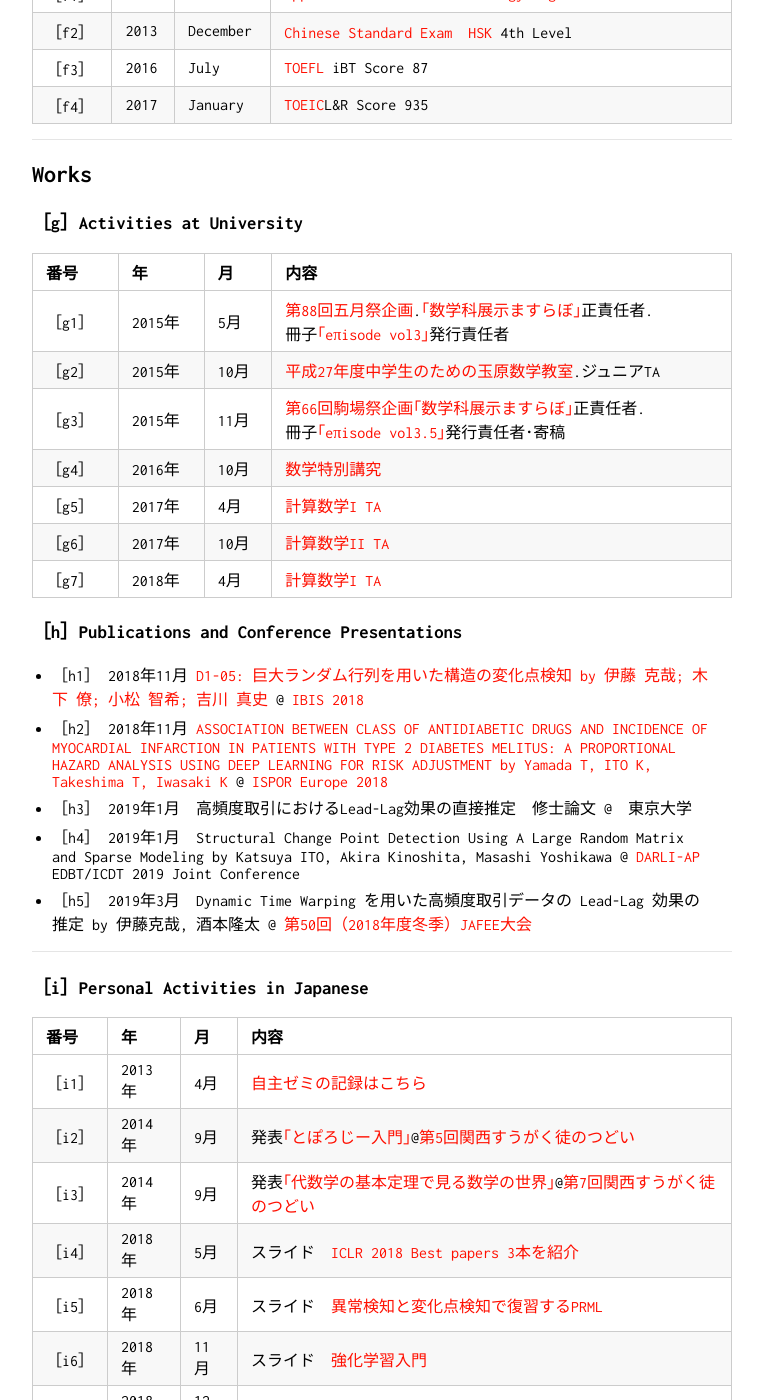
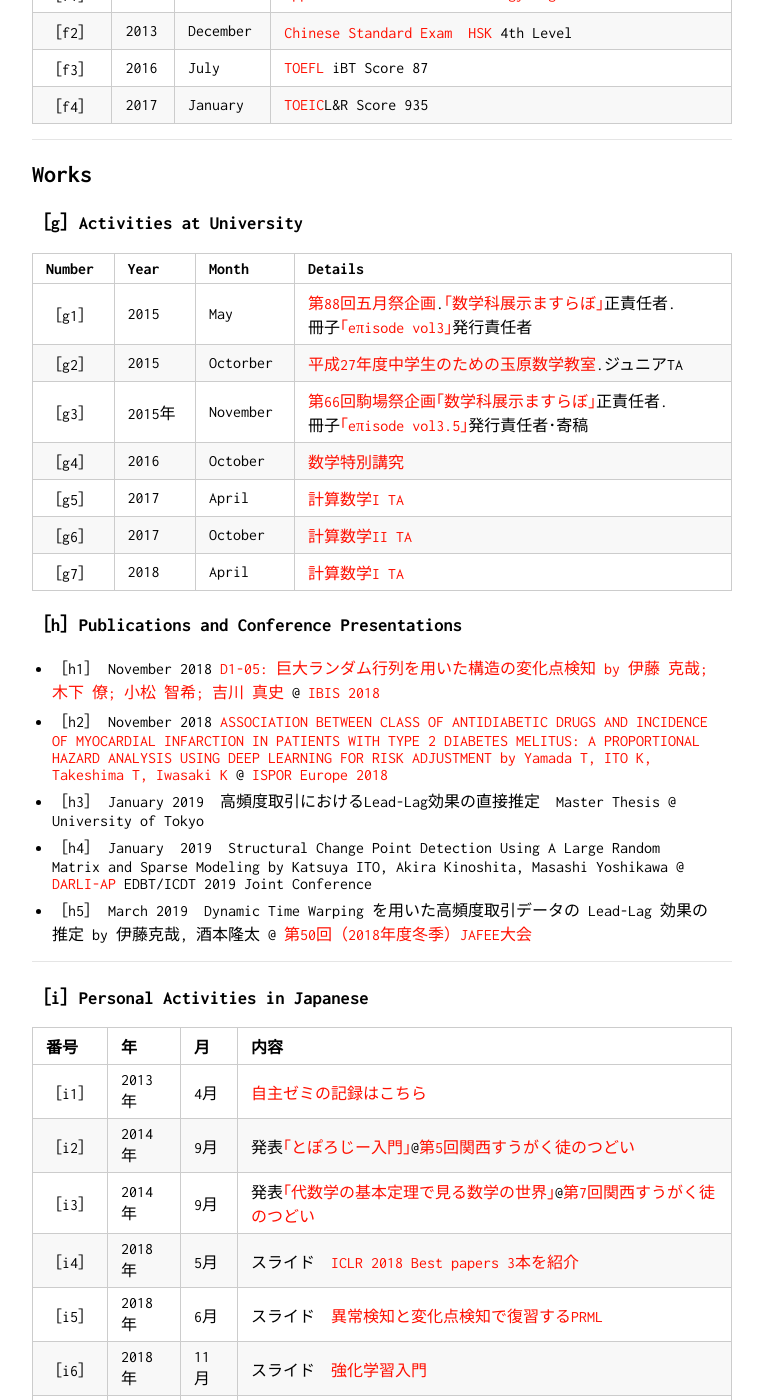
Before and after one commit to KatsuyaITO/KatsuyaITO.github.io, a Jekyll site: the page built from index.md, in a window 1280 px wide and 1400 px high, scrolled down 2149 px. Shown: the whole window, without its empty margins (258-1021 px from the left). Built offline with Jekyll 4.4.1, drawn with Linux system fonts in a browser that asks for light colours; our own code applies the rules of GitHub Pages for plain Markdown files.

Commit message:
Update index.md

```diff
--- a/index.md
+++ b/index.md
@@ -72,7 +72,7 @@ Number|Start|End|Detail
 
 
 ### ［e］<a name="e"></a> Affiliation
-［e1］<a name="E1"></a>[UT-Atoms)](http://ut-atoms.sakura.ne.jp/) <br>
+［e1］<a name="E1"></a>[UT-Atoms](http://ut-atoms.sakura.ne.jp/) <br>
 ［e2］<a name="E2"></a>[UT-TSG](http://www.tsg.ne.jp)<br>
 ［e3］<a name="E3"></a>[Deepcore Kernel](http://deepcore.jp/)<br>
 
@@ -95,22 +95,22 @@ Number|Year|Month|Qualifications
 
 ### ［g］<a name="G"></a>Activities at University
 
-番号|年|月|内容
+Number|Year|Month|Details
 --|--|--|----
-［g1］<a name="G1"></a>|2015年| 5月|[第88回五月祭企画](http://gogatsusai.jp/88/visitor/).[｢数学科展示ますらぼ｣](http://gogatsusai.jp/88/visitor/event/detail/425)正責任者.<br>冊子[｢eπisode vol3｣](https://www.dropbox.com/s/32srb4oayhpwssz/main.pdf?dl=0)発行責任者
-［g2］<a name="G2"></a>|2015年|10月|[平成27年度中学生のための玉原数学教室](http://tambara.ms.u-tokyo.ac.jp/classroom_for_junior_highschool.html).ジュニアTA
-［g3］<a name="G3"></a>|2015年|11月|[第66回駒場祭企画](http://www.komabasai.net/66/visitor/)[｢数学科展示ますらぼ｣](http://www.komabasai.net/66/visitor/event/search/view/?id=731&area=indoor5)正責任者. <br>冊子[｢eπisode vol3.5｣](http://bit.ly/epiKF66)発行責任者･寄稿
-［g4］<a name="G4"></a>|2016年|10月|[数学特別講究](https://github.com/KatsuyaITO/NSofSDE)
-［g5］<a name="G5"></a>|2017年|4月|[計算数学I TA](https://github.com/utmsks/KSImaterial)
-［g6］<a name="G6"></a>|2017年|10月|[計算数学II TA](https://github.com/utmsks/KSImaterial)
-［g7］<a name="G7"></a>|2018年|4月|[計算数学I TA](https://github.com/utmsks/KSImaterial)
+［g1］<a name="G1"></a>|2015|May|[第88回五月祭企画](http://gogatsusai.jp/88/visitor/).[｢数学科展示ますらぼ｣](http://gogatsusai.jp/88/visitor/event/detail/425)正責任者.<br>冊子[｢eπisode vol3｣](https://www.dropbox.com/s/32srb4oayhpwssz/main.pdf?dl=0)発行責任者
+［g2］<a name="G2"></a>|2015|Octorber|[平成27年度中学生のための玉原数学教室](http://tambara.ms.u-tokyo.ac.jp/classroom_for_junior_highschool.html).ジュニアTA
+［g3］<a name="G3"></a>|2015年|November|[第66回駒場祭企画](http://www.komabasai.net/66/visitor/)[｢数学科展示ますらぼ｣](http://www.komabasai.net/66/visitor/event/search/view/?id=731&area=indoor5)正責任者. <br>冊子[｢eπisode vol3.5｣](http://bit.ly/epiKF66)発行責任者･寄稿
+［g4］<a name="G4"></a>|2016|October|[数学特別講究](https://github.com/KatsuyaITO/NSofSDE)
+［g5］<a name="G5"></a>|2017|April|[計算数学I TA](https://github.com/utmsks/KSImaterial)
+［g6］<a name="G6"></a>|2017|October|[計算数学II TA](https://github.com/utmsks/KSImaterial)
+［g7］<a name="G7"></a>|2018|April|[計算数学I TA](https://github.com/utmsks/KSImaterial)
 
 ### ［h］<a name="H"></a>Publications and Conference Presentations
-- ［h1］<a name="H1"></a> 2018年11月  [D1-05: 巨大ランダム行列を用いた構造の変化点検知 by 伊藤 克哉; 木下 僚; 小松 智希; 吉川 真史](http://ibisml.org/ibis2018/discussion/) @ [IBIS 2018](http://ibisml.org/ibis2018/)
-- ［h2］<a name="H2"></a> 2018年11月  [ASSOCIATION BETWEEN CLASS OF ANTIDIABETIC DRUGS AND INCIDENCE OF MYOCARDIAL INFARCTION IN PATIENTS WITH TYPE 2 DIABETES MELITUS: A PROPORTIONAL HAZARD ANALYSIS USING DEEP LEARNING FOR RISK ADJUSTMENT by Yamada T, ITO K, Takeshima T, Iwasaki K](https://myisporbarcelona.zerista.com/poster/member/132982) @  [ISPOR Europe 2018](https://ispor.org/conferences-education/conferences/upcoming-conferences/europe-2018)
-- ［h3］<a name="H3"></a> 2019年1月　高頻度取引におけるLead-Lag効果の直接推定　修士論文 @　東京大学
-- ［h4］<a name="H4"></a> 2019年1月　Structural Change Point Detection Using A Large Random Matrix and Sparse Modeling by Katsuya ITO, Akira Kinoshita, Masashi Yoshikawa @ [DARLI-AP](http://dbdmg.polito.it/darli-ap2019/index.php)   EDBT/ICDT 2019 Joint Conference
-- ［h5］<a name="H5"></a> 2019年3月　Dynamic Time Warping を用いた高頻度取引データの Lead-Lag 効果の推定 by 伊藤克哉, 酒本隆太 @ [第50回（2018年度冬季）JAFEE大会](http://www.jafee.gr.jp/01rally/rally-top.html)
+- ［h1］<a name="H1"></a> November 2018  [D1-05: 巨大ランダム行列を用いた構造の変化点検知 by 伊藤 克哉; 木下 僚; 小松 智希; 吉川 真史](http://ibisml.org/ibis2018/discussion/) @ [IBIS 2018](http://ibisml.org/ibis2018/)
+- ［h2］<a name="H2"></a> November 2018 [ASSOCIATION BETWEEN CLASS OF ANTIDIABETIC DRUGS AND INCIDENCE OF MYOCARDIAL INFARCTION IN PATIENTS WITH TYPE 2 DIABETES MELITUS: A PROPORTIONAL HAZARD ANALYSIS USING DEEP LEARNING FOR RISK ADJUSTMENT by Yamada T, ITO K, Takeshima T, Iwasaki K](https://myisporbarcelona.zerista.com/poster/member/132982) @  [ISPOR Europe 2018](https://ispor.org/conferences-education/conferences/upcoming-conferences/europe-2018)
+- ［h3］<a name="H3"></a> January 2019　高頻度取引におけるLead-Lag効果の直接推定　Master Thesis @　University of Tokyo
+- ［h4］<a name="H4"></a> January　2019　Structural Change Point Detection Using A Large Random Matrix and Sparse Modeling by Katsuya ITO, Akira Kinoshita, Masashi Yoshikawa @ [DARLI-AP](http://dbdmg.polito.it/darli-ap2019/index.php)   EDBT/ICDT 2019 Joint Conference
+- ［h5］<a name="H5"></a> March 2019　Dynamic Time Warping を用いた高頻度取引データの Lead-Lag 効果の推定 by 伊藤克哉, 酒本隆太 @ [第50回（2018年度冬季）JAFEE大会](http://www.jafee.gr.jp/01rally/rally-top.html)
 
 
 
```
